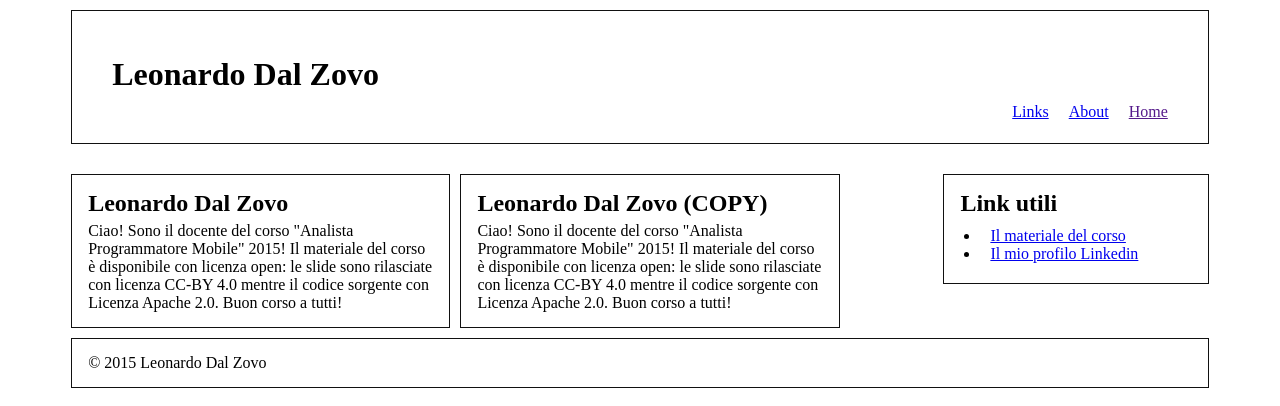
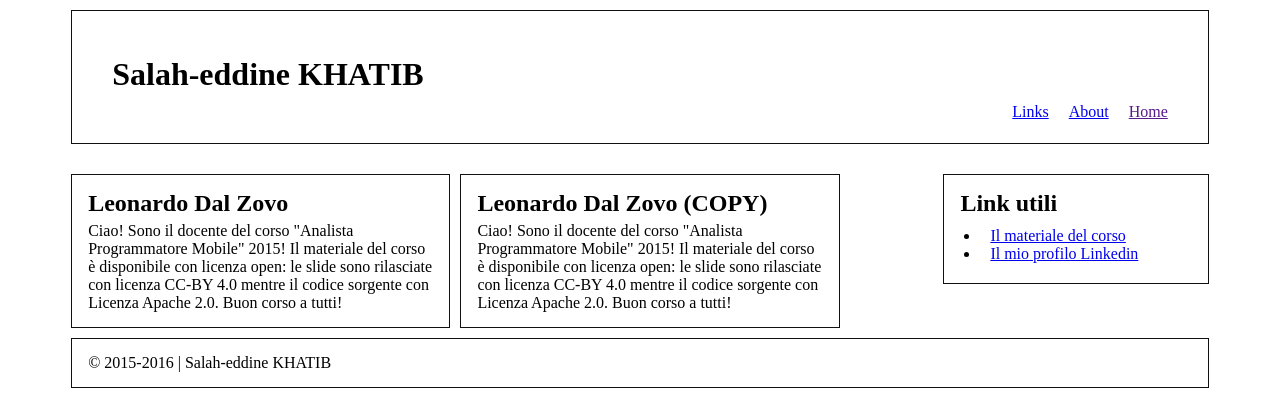
Before and after one commit to khatiboss/Analista_Programmatore_Mobile, a plain HTML site: page MediaQuery/index.html in a window 1280 px wide. Drawn offline with Linux system fonts and the light colour scheme.

Commit message:
Update index.html

```diff
--- a/MediaQuery/index.html
+++ b/MediaQuery/index.html
@@ -1,7 +1,7 @@
 <!DOCTYPE html>
 <html lang="it">
 <head>
-	<title>Leonardo Dal Zovo</title>
+	<title>Salah-eddine KHATIB</title>
 	<meta charset="utf-8">
 	<meta name="viewport" content="width=device-width,initial-scale=1">
 	<link rel="stylesheet" href="style.css">
@@ -12,7 +12,7 @@
 <body>
 	<div id="fullpage">
 		<header role="banner">
-			<h1>Leonardo Dal Zovo</h1>
+			<h1>Salah-eddine KHATIB</h1>
 			<nav role="navigation">
 				<ul>
 					<li><a href="">Home</a></li>
@@ -42,7 +42,7 @@
 		</aside>
 
 		<footer role="contentinfo">
-			<p>&copy; 2015 Leonardo Dal Zovo</p>
+			<p>&copy; 2015-2016 | Salah-eddine KHATIB</p>
 		</footer>
 	</div>
 </body>
```
